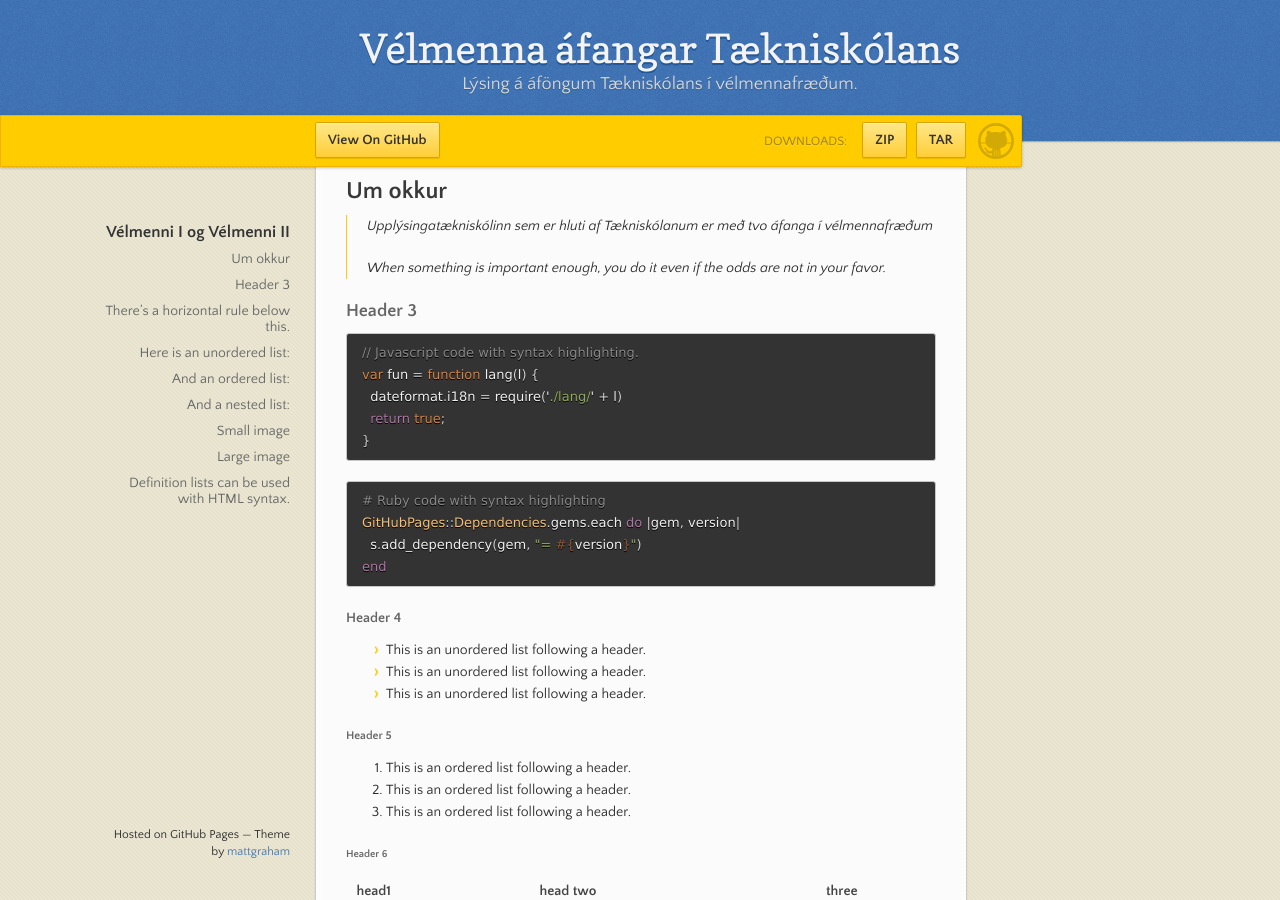
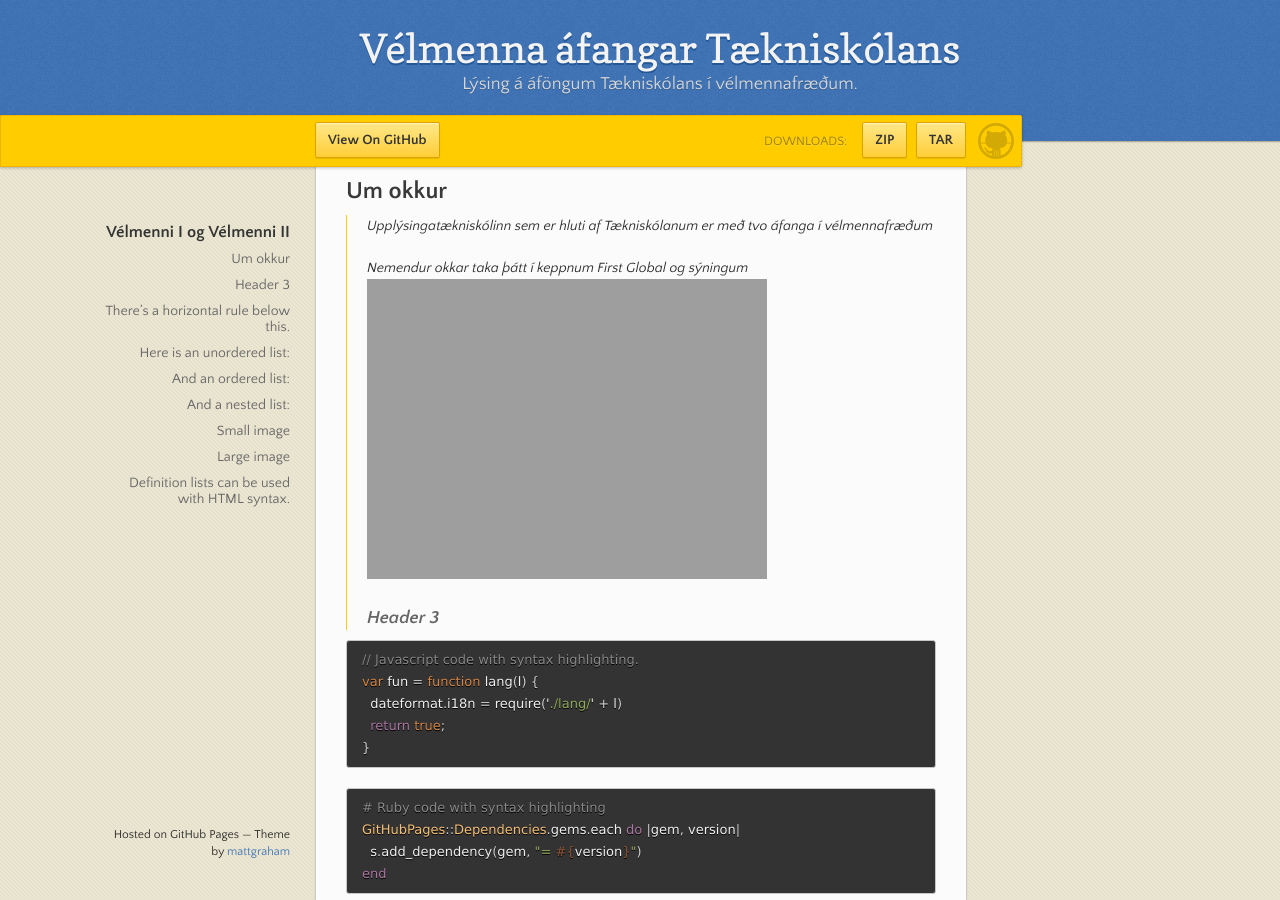
Before and after one commit to eirben/eirben.github.io, a Jekyll site: the page built from index.md, in a window 1280 px wide and 900 px high, scrolled down 547 px. Built offline with Jekyll 4.4.1, drawn with Linux system fonts in a browser that asks for light colours; our own code applies the rules of GitHub Pages for plain Markdown files.

Commit message:
Update index.md

````diff
--- a/index.md
+++ b/index.md
@@ -6,8 +6,8 @@ Nemendur Tækniskólans tóku þátt í First Global vélmennakeppni og í kjöl
 
 > Upplýsingatækniskólinn sem er hluti af Tækniskólanum er með tvo áfanga í vélmennafræðum
 >
-> When something is important enough, you do it even if the odds are not in your favor.
-
+> Nemendur okkar taka þátt í keppnum First Global og sýningum
+![First Global keppni](https://eirben.github.io/firstglobal.jpg)
 ### Header 3
 
 ```js
````
